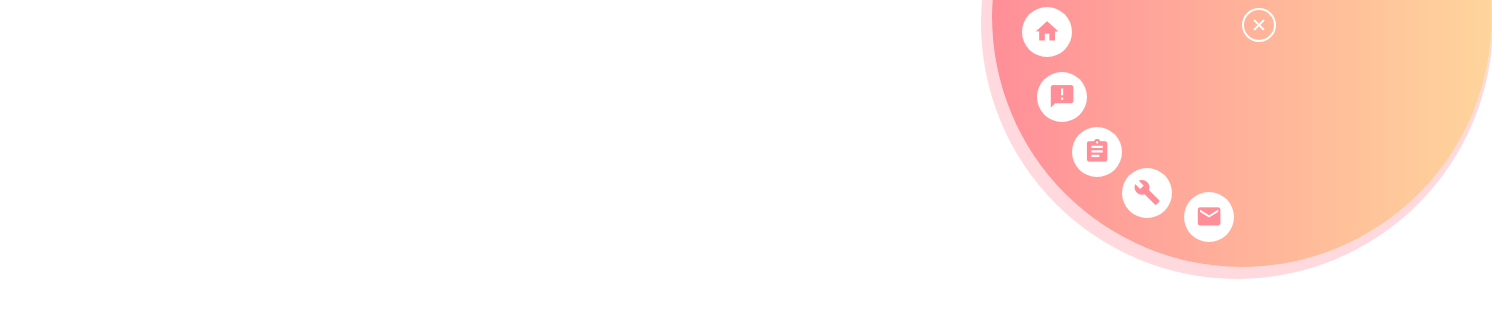
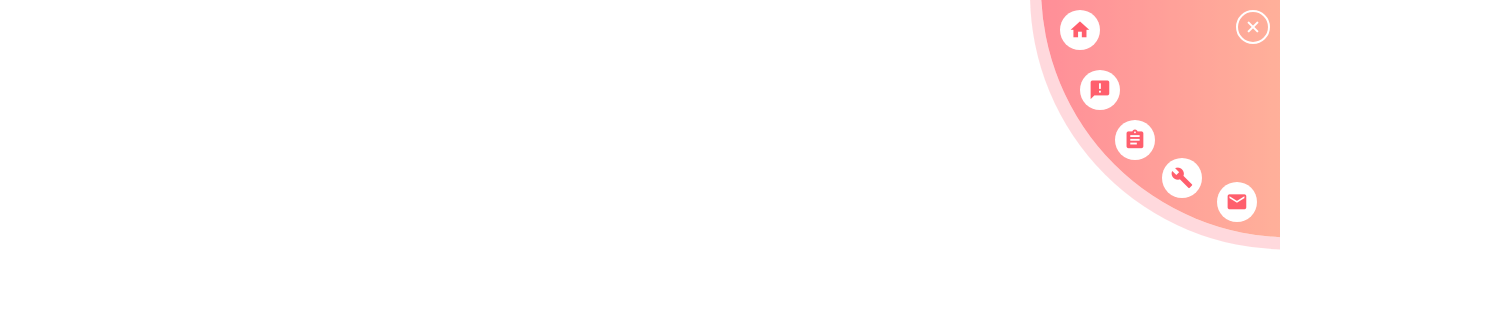
Before and after one commit to r41ph/jquery-circular-navigation, a website: page index.html in a window 1280 px wide. Both pictures are taken after a click on the element "add". Shown: the whole page, 1492 px wide, since content can reach past the window. Drawn offline with nearby package versions, Linux system fonts and the light colour scheme; files that its build step writes are made by us from their sources.

Commit message:
Added icons animation

```diff
--- a/index.html
+++ b/index.html
@@ -7,7 +7,8 @@
 
 		<nav id="circle-nav-wrapper" class="circle-nav-wrapper">
 			<div class="circle-nav-toggle"><i class="material-icons">add</i></div>
-			<ul class="circle-nav-panel">
+			<div class="circle-nav-panel"></div>
+			<ul class="circle-nav-menu">
 				<li class="circle-nav-item circle-nav-item-1"><i class="material-icons">home</i><span>Home</span></li>
 				<li class="circle-nav-item circle-nav-item-2"><i class="material-icons">announcement</i><span>About</span></li>
 				<li class="circle-nav-item circle-nav-item-3"><i class="material-icons">assignment</i><span>Projects</span></li>
--- a/scripts.js
+++ b/scripts.js
@@ -15,6 +15,7 @@
             var $container = $(this); /* Navigation container: #circle-nav-wrapper */
             var $toggle = $('.circle-nav-toggle');
             var $panel = $('.circle-nav-panel');
+            var $menu = $('.circle-nav-menu');
             // breakpointChk();
 
             // Overlay
@@ -29,7 +30,7 @@
                         "position": "fixed",
                         "background-color": settings.overlayColor,
                         "opacity": settings.overlayOpacity,
-                        "z-index": "-1  ",
+                        "z-index": "-1",
                         "display": "none"
                     });
                 }
@@ -39,6 +40,7 @@
                 $container.stop().toggleClass('circle-nav-open');
                 $toggle.stop().toggleClass('circle-nav-open');
                 $panel.stop().toggleClass('circle-nav-open');
+                $menu.stop().toggleClass('circle-nav-open');
                 $('.circle-nav-overlay').fadeToggle();
 
                 if ( $('body').css("overflow") ) {
--- a/styles.scss
+++ b/styles.scss
@@ -1,5 +1,7 @@
 body {
 	position: relative;
+	margin: 0;
+	padding: 0;
 }
 
 ul {
@@ -25,40 +27,32 @@ $circle-nav-panel-height: 500px;
 
 $circle-nav-item-bg: #fff;
 
+$cubic-bezier: cubic-bezier(0, 1.16, 1, 1);
+
 .circle-nav-wrapper {
 	position: absolute;
 	z-index: 9999999;
-	width: $circle-nav-toggle-weight;
-	height: $circle-nav-toggle-height;
 	right: 0px;
 	top: 0px;
+	width: $circle-nav-panel-width/2;
+	height: $circle-nav-panel-height/2;
+	overflow: hidden;
 
-	// Place toggler on the right
-	// &.circle-nav-right {
-	//     right: 0px;
-	//     top: 0px;
-	// }
-
-	// // Place toggler on the left
-	// &.circle-nav-left {
-	//     left: 0px;
-	//     top: 0px;
-
-	// }
 	// Toggle button
 	.circle-nav-toggle {
+		position: absolute;
 		user-select: none;
 		display: flex;
 		align-items: center;
 		justify-content: center;
 		border-radius: 50%;
-		position: relative;
 		z-index: 999999;
 		width: $circle-nav-toggle-weight;
 		height: $circle-nav-toggle-height;
 		border: 2px solid $circle-nav-toggle-color;
-		transition: transform .2s ease-in;
-
+		transition: transform .2s cubic-bezier(0, 1.16, 1, 1);
+		right: 10px;
+		top: 10px;
 		i.material-icons {
 			color: $circle-nav-toggle-color;
 		}
@@ -87,9 +81,10 @@ $circle-nav-item-bg: #fff;
 		width: 0;
 		height: 0;
 		border-radius: 50%;
-		transform: translate(-50%, -55%);
-		transition: width .2s ease-in,
-					height .2s ease-in;
+		transform: translate(-50%, -52.5%);
+		transition: width .2s $cubic-bezier,
+					height .2s $cubic-bezier;
+		margin-left: 261px;
 
 		// Navigation open
 		&.circle-nav-open {
@@ -98,43 +93,12 @@ $circle-nav-item-bg: #fff;
 			opacity: .7;
 			box-shadow: -5px 6px 0 6px rgba(255,95,109,0.33);
 
-			.circle-nav-item {
-				width: 50px;
-			    height: 50px;
-   				visibility: visible;
+		}
+	}
 
-   				&.circle-nav-item-1 {
-   					top: auto;
-   					bottom: 210px;
-    				left: 30px;
-   				}
-
-   				&.circle-nav-item-2 {
-   					top: auto;
-   					bottom: 145px;
-    				left: 45px;
-   				}
-
-   				&.circle-nav-item-3 {
-   					top: auto;
-   					bottom: 90px;
-    				left: 80px;
-   				}
-
-   				&.circle-nav-item-4 {
-   					top: auto;
-   					bottom: 49px;
-    				left: 130px;
-   				}
-
-   				&.circle-nav-item-5 {
-   					top: auto;
-   					bottom: 25px;
-    				left: 192px;
-   				}
-			}
-		}
-
+	.circle-nav-menu {
+		width: $circle-nav-panel-width/2;
+		height: $circle-nav-panel-height/2;
 
 		.circle-nav-item {
 			position: absolute;
@@ -144,20 +108,23 @@ $circle-nav-item-bg: #fff;
 		    align-items: center;
 			background-color: $circle-nav-item-bg;
 		    border-radius: 50%;
-			width: 0;
-		    height: 0;
-		    transition: all .3s ease-in;
+			width: 15px;
+		    height: 15px;
    			visibility: hidden;
+		    transition: bottom .5s $cubic-bezier,
+		    			left .5s $cubic-bezier,
+			    		width .3s $cubic-bezier,
+			    		height .3s $cubic-bezier;
 
    			&-1, &-2, &-3, &-4, &-5 {
-	   			top: -500px;
-	   			right: 500px;
+	   			left: 250px;
+	   			bottom: 250px;
    			}
-
 
 			i {
 				color: $circle-nav-panel-gradient-top;
-				font-size: 1.7em;
+				font-size: .6em;
+				transition: font .3s $cubic-bezier;
 			}
 
 			// Show icon?
@@ -184,66 +151,60 @@ $circle-nav-item-bg: #fff;
 		   }
 
 		}
-	}
-}
+
+		&.circle-nav-open {
+			.circle-nav-item {
+				width: 40px;
+			    height: 40px;
+   				visibility: visible;
+				transition: bottom .3s $cubic-bezier,
+			    			left .3s $cubic-bezier,
+			    			width .2s $cubic-bezier,
+			    			height .2s $cubic-bezier;
+
+				&:hover {
+					cursor: pointer;
+					opacity: .8;
+				}
+
+				i {
+					font-size: 1.4em;
+					transition: font .1s $cubic-bezier;
+				}
+
+   				&.circle-nav-item-1 {
+   					bottom: 200px;
+    				left: 30px;
+					transition-delay: .2s;
+   				}
+
+   				&.circle-nav-item-2 {
+   					bottom: 140px;
+    				left: 50px;
+					transition-delay: .4s;
+   				}
+
+   				&.circle-nav-item-3 {
+   					bottom: 90px;
+    				left: 85px;
+					transition-delay: .6s;
+   				}
+
+   				&.circle-nav-item-4 {
+   					bottom: 52px;
+    				left: 132px;
+					transition-delay: .8s;
+   				}
+
+   				&.circle-nav-item-5 {
+   					bottom: 28px;
+    				left: 187px;
+					transition-delay: 1s;
+   				}
+			}
+		}
 
 
 
-
-
-
-
-
-
-
-
-
-
-
-
-
-
-// .dot {
-//   height: 20px; width: 20px;
-//   border-radius: 50%;
-//   animation: horizontal-move 2.5s infinite alternate ease-in-out;
-//   border: 1px solid tomato;
-// }
-
-// .dot::after {
-//   content: '';
-//   height: 100%;
-//     width: 100%;
-//   border-radius: 50%;
-//   background-color: olive;
-//   animation: vertical-move 2.5s infinite ease-in-out;
-//   position: absolute;
-//   top: 0;
-//   left: 0;
-// }
-
-// @keyframes horizontal-move {
-//   0% {
-//     animation-timing-function: ease-in-out;
-//     transform: translateX(0);
-//   }
-//   100% {
-//     animation-timing-function: ease-in-out;
-//     transform: translateX(2000%);
-//   }
-// }
-
-// @keyframes vertical-move {
-//   0% {
-//     animation-timing-function: ease-in-out;
-//     transform: translateX(0);
-//   }
-//   50% {
-//     animation-timing-function: ease-in-out;
-//     transform: translateY(-300%);
-//   }
-//   100% {
-//     animation-timing-function: ease-in-out;
-//     transform: translateY(0);
-//   }
-// }
+	}
+}
```
Also changed, not shown: csslint-reports/csslint-report.html (+1 -1 lines), dist/css/styles.min.css, dist/js/scripts.min.js, 2 other files.
